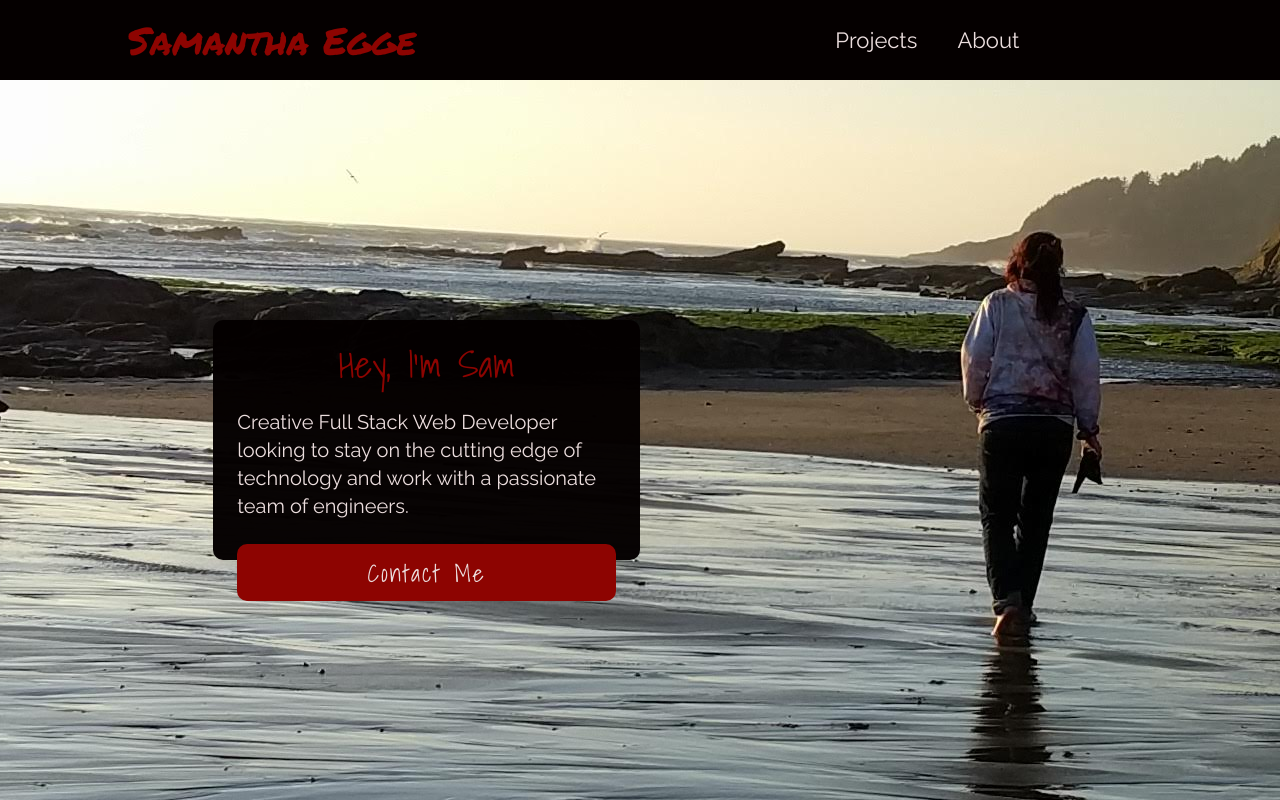
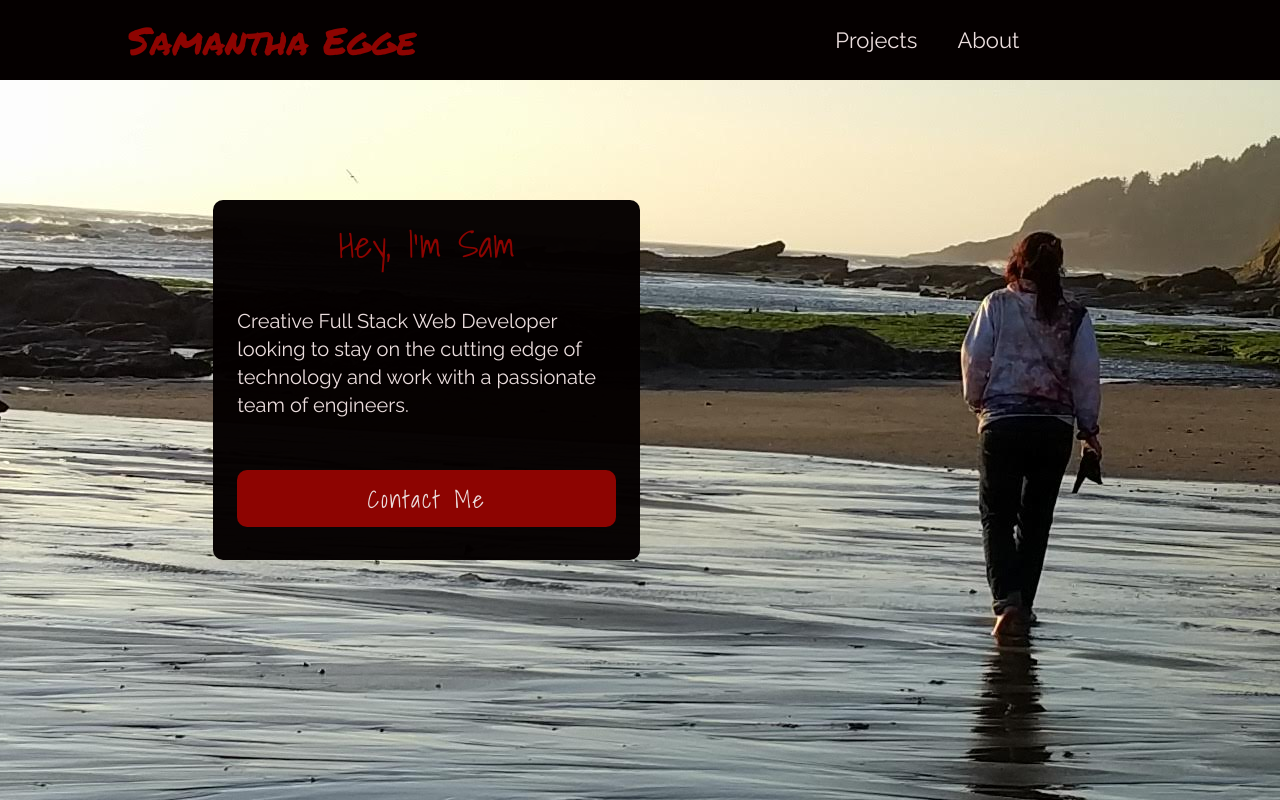
Before and after one commit to SamanthaEgge/portfolio-v1, a React (Create React App) app: page / in a window 1280 px wide. Built offline with nearby package versions, Linux system fonts and the light colour scheme; no server answers.

Commit message:
Created break points for home summary.

```diff
--- a/src/App.js
+++ b/src/App.js
@@ -34,7 +34,7 @@ const App = () => {
       <BrowserRouter>
         <FeatureProvider>
           <nav className='navigation'>
-              < Navigation />
+            <Navigation />
           </nav>
           <AnimatedSwitch />
         </FeatureProvider>
--- a/src/components/Navigation/Navigation.js
+++ b/src/components/Navigation/Navigation.js
@@ -6,10 +6,10 @@ import './Navigation.scss'
 const Navigation = () => {
   return(
     <div className='navigation-container'>
-      <div className='nav-left'>
+      <div className='nav-title'>
         <Link className='title' to='/'><h1>Samantha Egge</h1></Link>
       </div>
-      <div className='nav-right'>
+      <div className='nav-links'>
         <div className='nav-items'>
           <Link className='nav-link' to='/projects'> Projects</Link>
           {/* <Link className='nav-link' to='/blog'>Blog</Link> */}
--- a/src/components/Navigation/Navigation.scss
+++ b/src/components/Navigation/Navigation.scss
@@ -12,7 +12,7 @@
   // border-top: 2px solid $gray-color;
   // border-bottom: 2px solid $primary-color;
 
-  .nav-left {
+  .nav-title {
     grid-column: 1;
 
     .title {
@@ -24,9 +24,17 @@
     }
   }
 
-  .nav-right {
+  .nav-links {
     justify-items: center;
     grid-column: 3/5;
+
+    #toggle {
+      display: none;
+    }
+
+    label {
+      display: none;
+    }
 
     .nav-items {
       display: flex;
--- a/src/views/Home.scss
+++ b/src/views/Home.scss
@@ -25,6 +25,22 @@ a {
     grid-template-rows: 40px 2fr 1fr;
     grid-template-columns: 1fr;
     grid-gap: 1.5em;
+
+    @media only screen and (max-width: 1400px) {
+      grid-row: 2 / 5;
+    }
+
+    @media only screen and (max-width: 700px) {
+      grid-row: 2 / 6;
+      grid-column: 2 / 6;
+    }
+
+    @media only screen and (max-width: 380px) {
+      grid-row: 1 / 7;
+      grid-column: 1 / 7;
+      border-radius: 0px;
+      border-top: 1px solid $primary-color;
+    }
 
     h2 {
       grid-row: 1;
```
